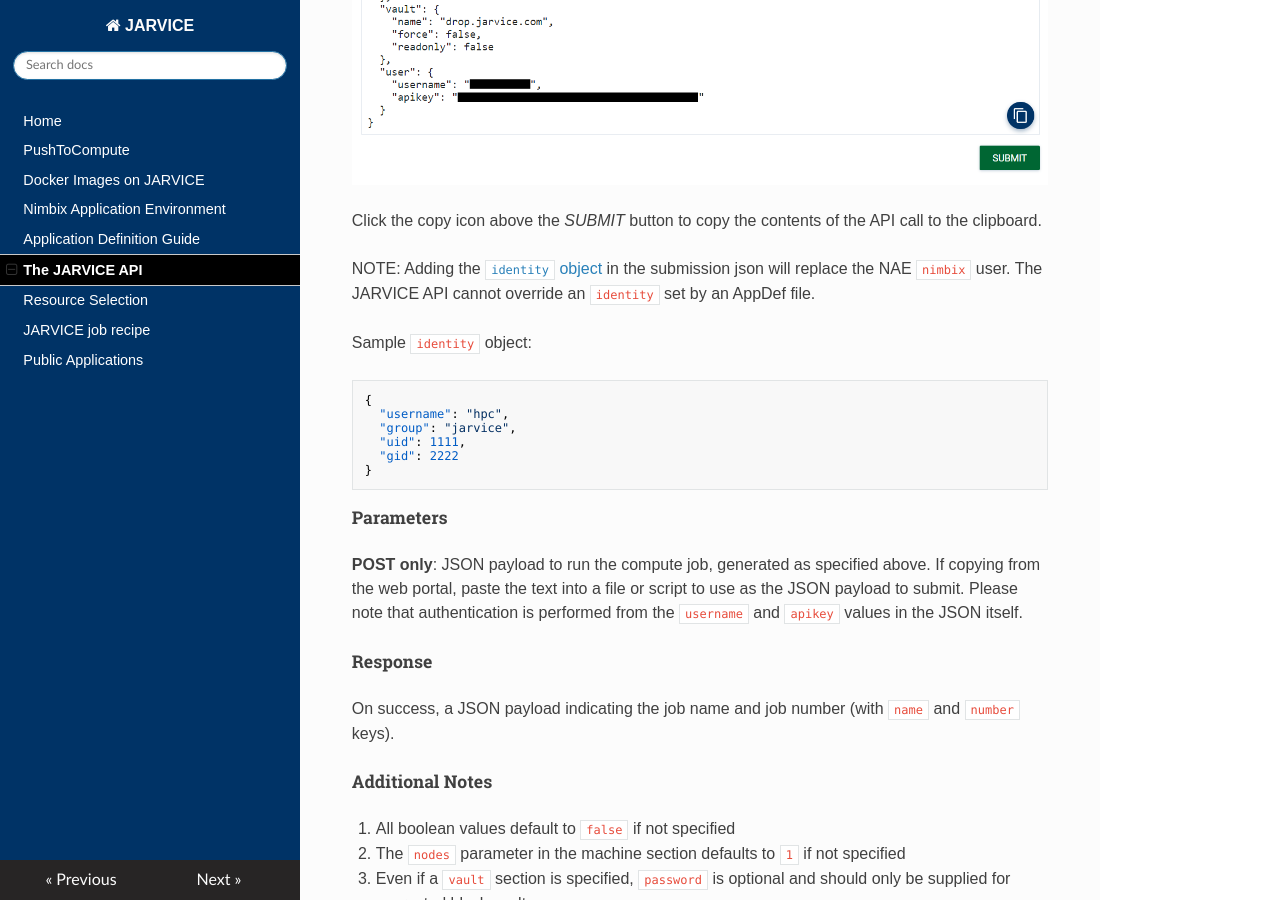
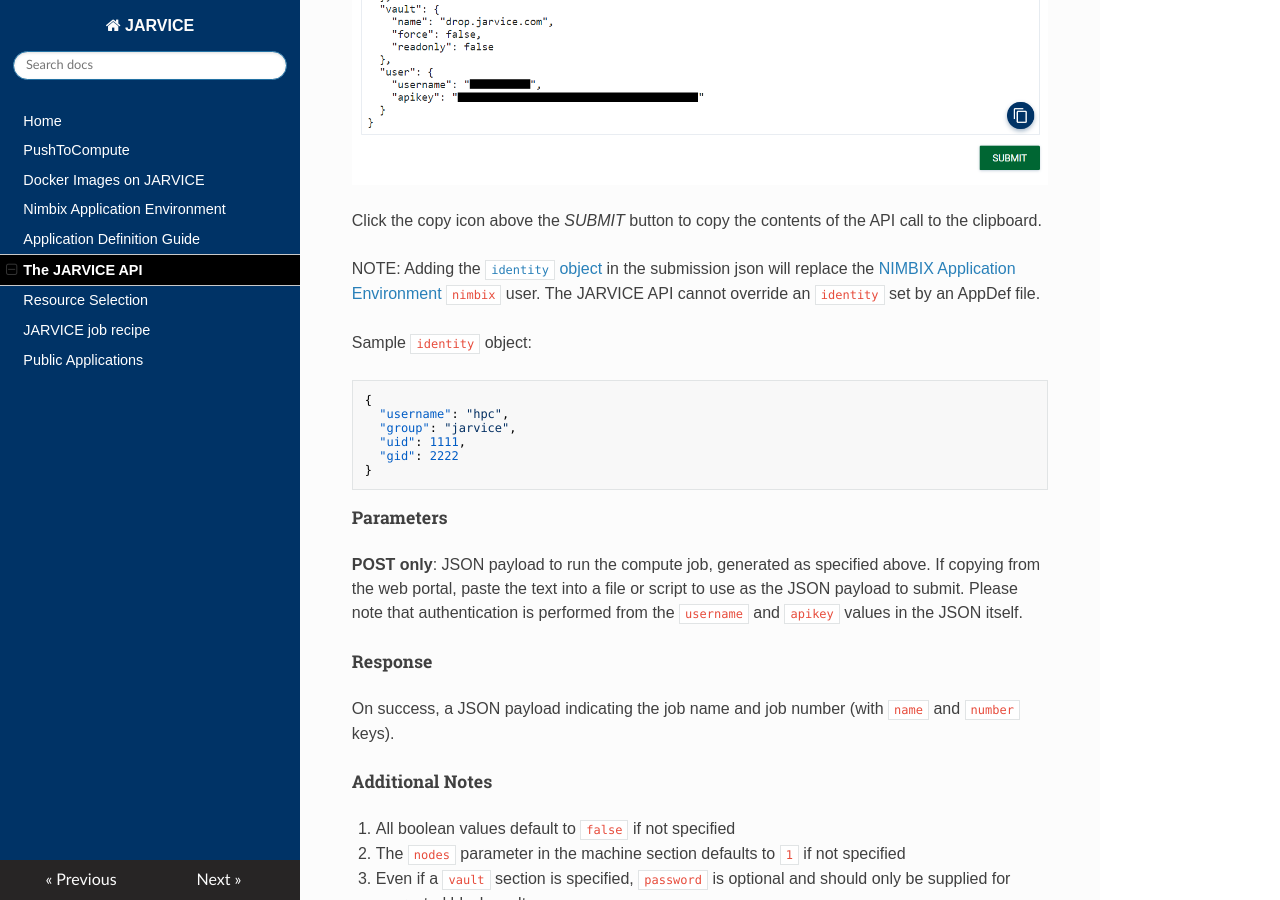
Before and after one commit to nimbix/jardoc, an MkDocs documentation site: the page built from docs/api.md, in a window 1280 px wide and 900 px high, scrolled down 2326 px. Built offline with MkDocs 1.6.1, drawn with Linux system fonts in a browser that asks for light colours; nearby versions of some CDN libraries; old or Windows-style settings are respelled for this version of MkDocs.

Commit message:
Add link for NAE from API jarvice/submit
Signed-off-by: Kenneth Hill <ken.hill@nimbix.net>

````diff
--- a/docs/api.md
+++ b/docs/api.md
@@ -80,7 +80,7 @@
 
 Click the copy icon above the *SUBMIT* button to copy the contents of the API call to the clipboard.
 
-NOTE: Adding the [`identity` object](appdef.md#reference) in the submission json will replace the NAE `nimbix` user. The JARVICE API cannot override an `identity` set by an AppDef file.
+NOTE: Adding the [`identity` object](appdef.md#reference) in the submission json will replace the [NIMBIX Application Environment](nae.md) `nimbix` user. The JARVICE API cannot override an `identity` set by an AppDef file.
 
 Sample `identity` object:
 ```
````
Also changed, not shown: docs/nae.md (+1 -1 lines).
